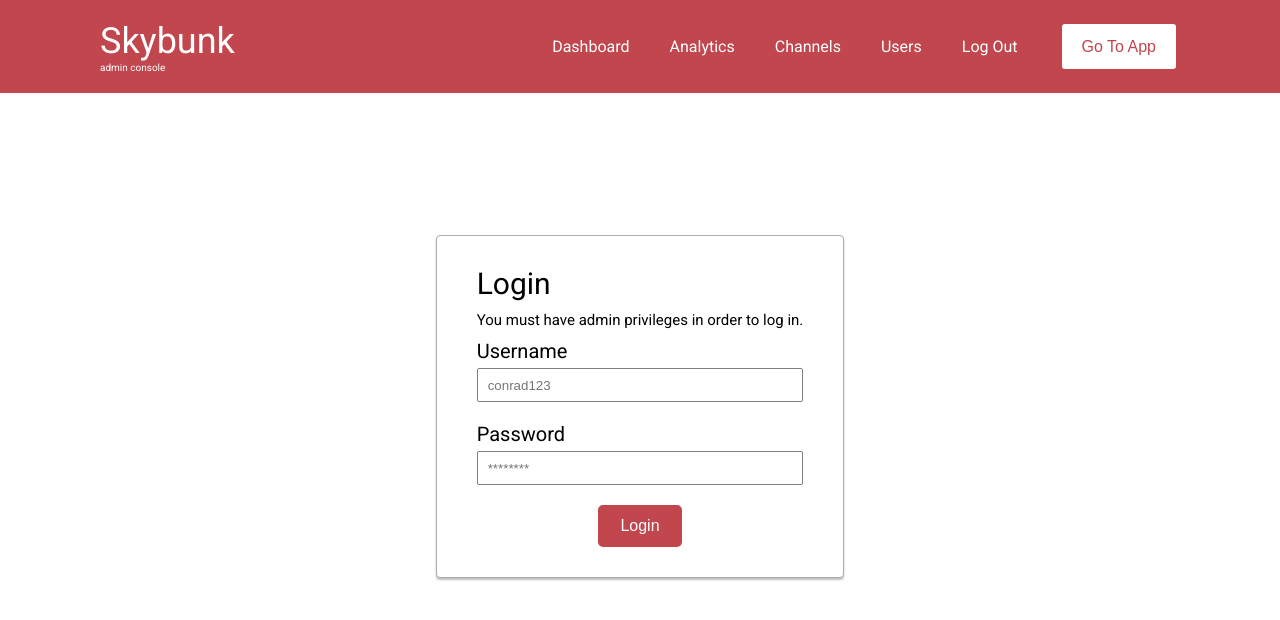
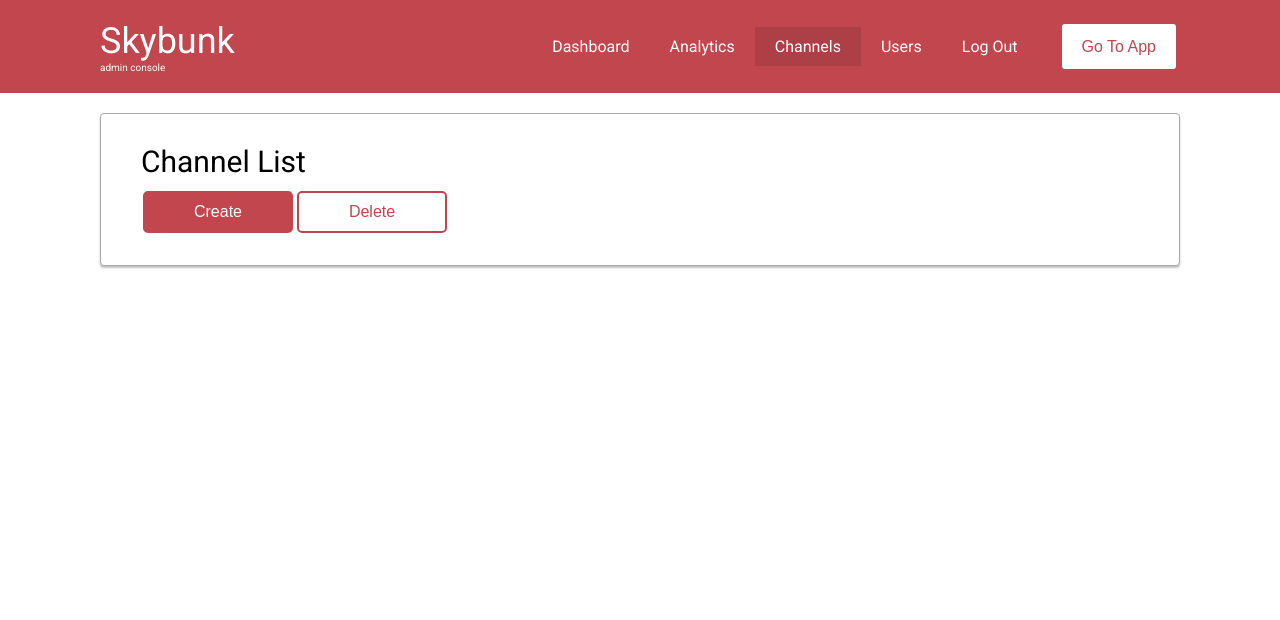
Before and after one commit to CGUC/admin-tools, a React (Create React App) app: page /channels in a window 1280 px wide. Before the commit this address led to /login. Shown: the top 620 px of the page. Built offline with nearby package versions, Linux system fonts and the light colour scheme; sample sign-in values are in the browser's storage.

Commit message:
Create dashboard/analytics/channels/users components

```diff
--- a/package.json
+++ b/package.json
@@ -3,6 +3,7 @@
   "version": "0.1.0",
   "private": true,
   "dependencies": {
+    "axios": "^0.19.0",
     "react": "^16.8.6",
     "react-dom": "^16.8.6",
     "react-router-dom": "^5.0.1",
--- a/src/App.js
+++ b/src/App.js
@@ -1,7 +1,10 @@
 import React, { Component } from 'react';
 import { Route, Redirect, Switch } from 'react-router-dom';
+import Analytics from './components/Analytics/Analytics';
+import Channels from './components/Channels/Channels';
+import Dashboard from './components/Dashboard/Dashboard';
 import Login from './components/Login/Login';
-import Dashboard from './components/Dashboard/Dashboard';
+import Users from './components/Users/Users';
 import Header from './components/Header/Header';
 import './App.css';
 
@@ -15,6 +18,9 @@ class App extends Component {
         <Switch>
           <Route path="/login" component={Login}/>
           <Route path="/dashboard" component={Dashboard}/>
+          <Route path="/channels" component={Channels}/>
+          <Route path="/users" component={Users}/>
+          <Route path="/analytics" component={Analytics}/>
 
           <Redirect from='/' to='/login' />
         </Switch>
--- /dev/null
+++ b/src/components/Analytics/Analytics.css
@@ -0,0 +1,4 @@
+.analytics {
+	padding-left: var(--padding-desktop);
+	padding-right: var(--padding-desktop);
+}
--- /dev/null
+++ b/src/components/Analytics/Analytics.jsx
@@ -0,0 +1,22 @@
+import React, { Component } from 'react';
+import { withRouter, Redirect, Link } from 'react-router-dom';
+import { Card, CardHeader } from '../Shared/Card';
+import { Button } from '../Shared/Button';
+import './Analytics.css';
+
+class Analytics extends Component {
+  render() {
+    return !localStorage.getItem('token') ? <Redirect to='/login'/> :
+    (
+      <div className='analytics'>
+        <Card>
+          <CardHeader>
+            Analytics
+          </CardHeader>
+        </Card>
+      </div>
+    );
+  }
+}
+
+export default withRouter(Analytics);
--- /dev/null
+++ b/src/components/Channels/Channels.css
@@ -0,0 +1,4 @@
+.channels {
+	padding-left: var(--padding-desktop);
+	padding-right: var(--padding-desktop);
+}
--- /dev/null
+++ b/src/components/Channels/Channels.jsx
@@ -0,0 +1,27 @@
+import React, { Component } from 'react';
+import { withRouter, Redirect, Link } from 'react-router-dom';
+import { Card, CardHeader } from '../Shared/Card';
+import { Button } from '../Shared/Button';
+import './Channels.css';
+
+class Channels extends Component {
+  render() {
+    return !localStorage.getItem('token') ? <Redirect to='/login'/> :
+    (
+      <div className='channels'>
+        <Card>
+          <CardHeader>
+            Channel List
+          </CardHeader>
+
+          <div>
+            <Button primary width='150px'>Create</Button>
+            <Button width='150px'>Delete</Button>
+          </div>
+        </Card>
+      </div>
+    );
+  }
+}
+
+export default withRouter(Channels);
--- a/src/components/Dashboard/Dashboard.css
+++ b/src/components/Dashboard/Dashboard.css
@@ -8,12 +8,21 @@
 	grid-template-columns: auto auto;
 }
 
-.analyticsCard {
+.dashboard .analyticsCard {
 	grid-column-start: 1;
 	grid-column-end: 3;
 }
 
-.analytics {
+.dashboard .gridItem {
+	text-decoration: none;
+	color: #000;
+}
+
+.dashboard .gridItem:visited {
+	color: #000;
+}
+
+.dashboard .analytics {
 	display: flex;
 	flex-direction: column;
 	justify-content: center;
--- a/src/components/Dashboard/Dashboard.jsx
+++ b/src/components/Dashboard/Dashboard.jsx
@@ -1,5 +1,5 @@
 import React, { Component } from 'react';
-import { withRouter, Redirect } from 'react-router-dom';
+import { withRouter, Redirect, Link } from 'react-router-dom';
 import { Card, CardHeader } from '../Shared/Card';
 import './Dashboard.css';
 
@@ -8,8 +8,8 @@ class Dashboard extends Component {
     return !localStorage.getItem('token') ? <Redirect to='/login'/> :
     (
       <div className='dashboard'>
-
-        <Card className='analyticsCard'>
+        <Link className='analyticsCard gridItem' to='/analytics'>
+          <Card>
             <CardHeader>
               Analytics Overview
             </CardHeader>
@@ -17,7 +17,9 @@ class Dashboard extends Component {
               TODO
             </div>
           </Card>
+        </Link>
 
+        <Link className='gridItem' to='/Channels'>
           <Card>
             <CardHeader>
               Channels Overview
@@ -26,7 +28,9 @@ class Dashboard extends Component {
               TODO
             </div>
           </Card>
+        </Link>
 
+        <Link className='gridItem' to='/Users'>
           <Card>
             <CardHeader>
               Users Overview
@@ -35,6 +39,7 @@ class Dashboard extends Component {
               TODO
             </div>
           </Card>
+        </Link>
       </div>
     );
   }
--- a/src/components/Header/Header.jsx
+++ b/src/components/Header/Header.jsx
@@ -34,9 +34,9 @@ class Header extends Component {
           {localStorage.getItem('token') ?
           <div className="links">
             <NavLink className="navlink" activeClassName='navlink-active' to='/dashboard'>Dashboard</NavLink>
-            <NavLink className="navlink" to='/analytics'>Analytics</NavLink>
-            <NavLink className="navlink" to='/channels'>Channels</NavLink>
-            <NavLink className="navlink" to='/users'>Users</NavLink>
+            <NavLink className="navlink" activeClassName='navlink-active' to='/analytics'>Analytics</NavLink>
+            <NavLink className="navlink" activeClassName='navlink-active' to='/channels'>Channels</NavLink>
+            <NavLink className="navlink" activeClassName='navlink-active' to='/users'>Users</NavLink>
             <div onClick={this.logout} className="navlink">Log Out</div>
           </div>
           : null}
--- /dev/null
+++ b/src/components/Users/Users.css
@@ -0,0 +1,4 @@
+.users {
+	padding-left: var(--padding-desktop);
+	padding-right: var(--padding-desktop);
+}
--- /dev/null
+++ b/src/components/Users/Users.jsx
@@ -0,0 +1,27 @@
+import React, { Component } from 'react';
+import { withRouter, Redirect, Link } from 'react-router-dom';
+import { Card, CardHeader } from '../Shared/Card';
+import { Button } from '../Shared/Button';
+import './Users.css';
+
+class Users extends Component {
+  render() {
+    return !localStorage.getItem('token') ? <Redirect to='/login'/> :
+    (
+      <div className='users'>
+        <Card>
+          <CardHeader>
+            User List
+          </CardHeader>
+
+          <div>
+            <Button primary width='150px'>Create</Button>
+            <Button width='150px'>Delete</Button>
+          </div>
+        </Card>
+      </div>
+    );
+  }
+}
+
+export default withRouter(Users);
```
Also changed, not shown: 1 other file (tests, documents, lock files or other folders). Lines whose indentation alone changed are shown as unchanged.
